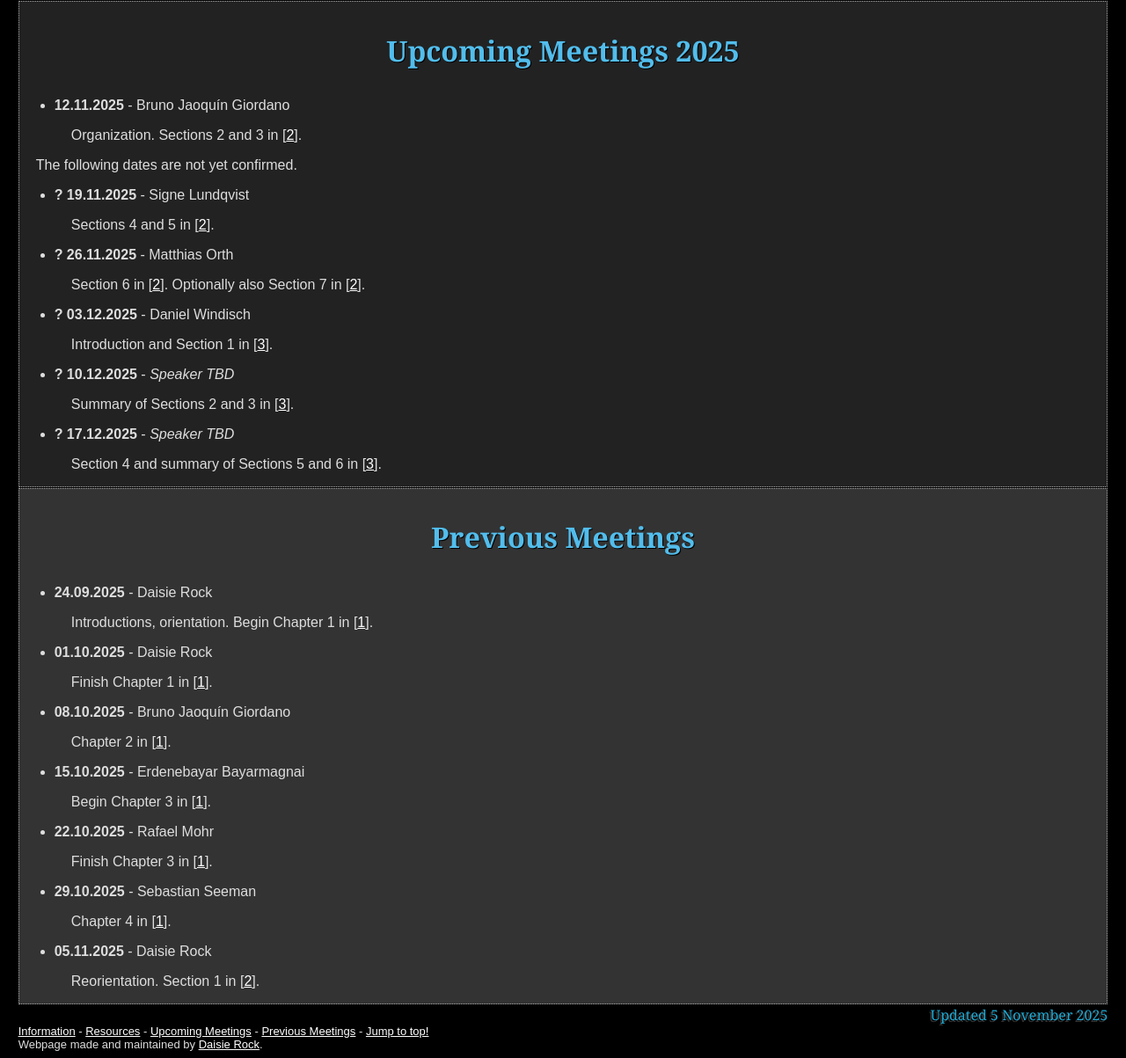
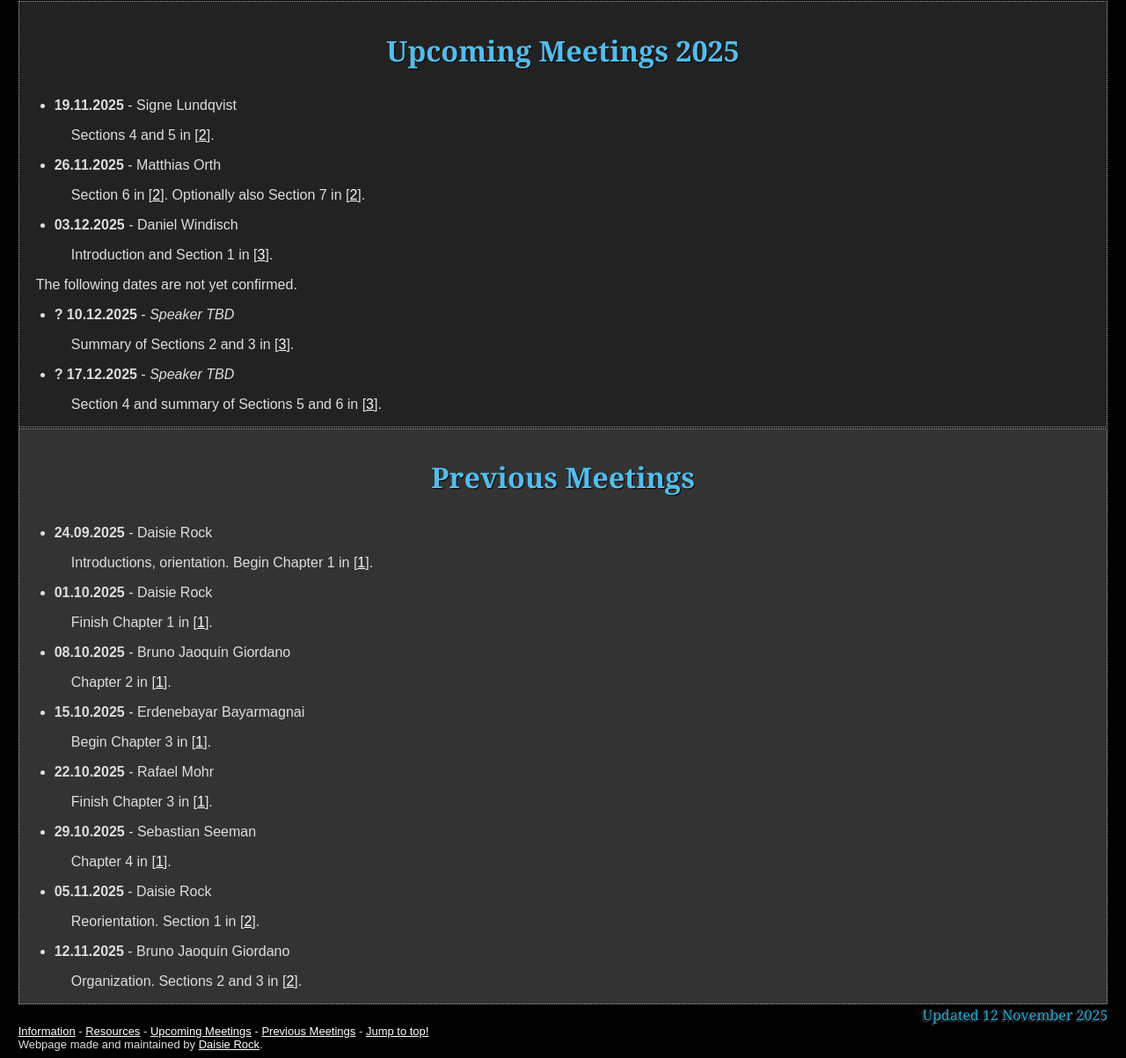
Before and after one commit to DaisieRock/DaisieRock.github.io, a plain HTML site: page math_reading_seminar_2025_2026.html in a window 1280 px wide. Shown: the part 678-1881 px from the top of the page at 88% size. Drawn offline with Linux system fonts and the light colour scheme.

Commit message:
updated seminar page

```diff
--- a/math_reading_seminar_2025_2026.html
+++ b/math_reading_seminar_2025_2026.html
@@ -59,34 +59,27 @@
             </h3>
             <ul>
                 <li>
-                    <b>12.11.2025</b> - Bruno Jaoquín Giordano
-                    <p>
-                        Organization.
-                        Sections 2 and 3 in [<a href='#crawleyboevey'>2</a>].
-                    </p>
-                </li>
-            </ul>
-            <p>The following dates are not yet confirmed.</p>
-            <ul>
-                <li>
-                    <b>? 19.11.2025</b> - Signe Lundqvist
+                    <b>19.11.2025</b> - Signe Lundqvist
                     <p>
                         Sections 4 and 5 in [<a href='#crawleyboevey'>2</a>].
                     </p>
                 </li>
                 <li>
-                    <b>? 26.11.2025</b> - Matthias Orth
+                    <b>26.11.2025</b> - Matthias Orth
                     <p>
                         Section 6 in [<a href='#crawleyboevey'>2</a>].
                         Optionally also Section 7 in [<a href='#crawleyboevey'>2</a>].
                     </p>
                 </li>
                 <li>
-                    <b>? 03.12.2025</b> - Daniel Windisch
+                    <b>03.12.2025</b> - Daniel Windisch
                     <p>
                         Introduction and Section 1 in [<a href='#bmrrt'>3</a>].
                     </p>
                 </li>
+            </ul>
+                <p>The following dates are not yet confirmed.</p>
+            <ul>
                 <li>
                     <b>? 10.12.2025</b> - <i>Speaker TBD</i>
                     <p>
@@ -146,10 +139,17 @@
                         Reorientation. Section 1 in [<a href='#crawleyboevey'>2</a>].
                     </p>
                 </li>
+                <li>
+                    <b>12.11.2025</b> - Bruno Jaoquín Giordano
+                    <p>
+                        Organization.
+                        Sections 2 and 3 in [<a href='#crawleyboevey'>2</a>].
+                    </p>
+                </li>
             </ul>
         </div>
         <footer>
-            Updated 5 November 2025
+            Updated 12 November 2025
         </footer>
         <div style="padding-left:1%;font-size:small">
             <a href='#information'>Information</a> -
```
